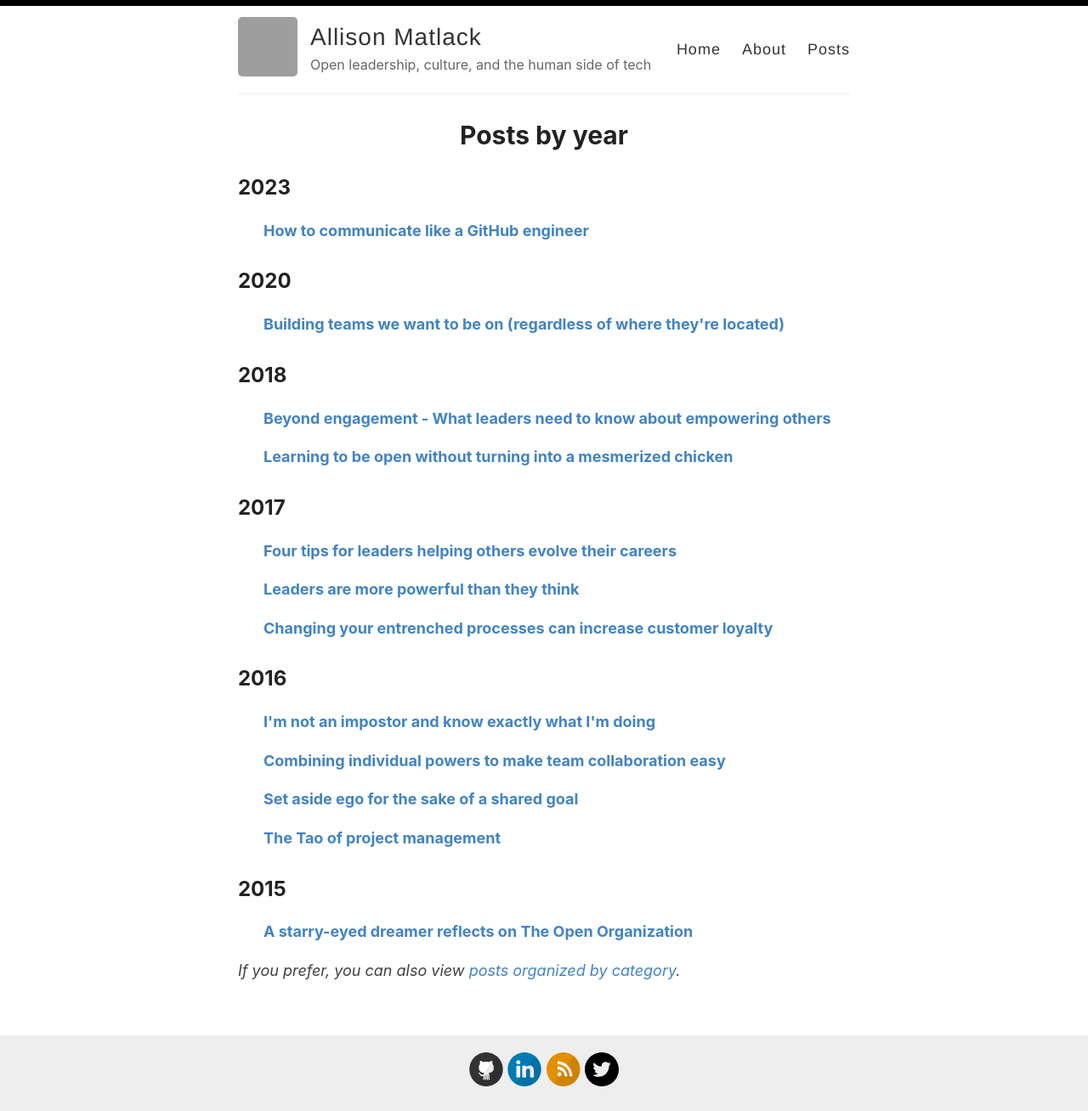
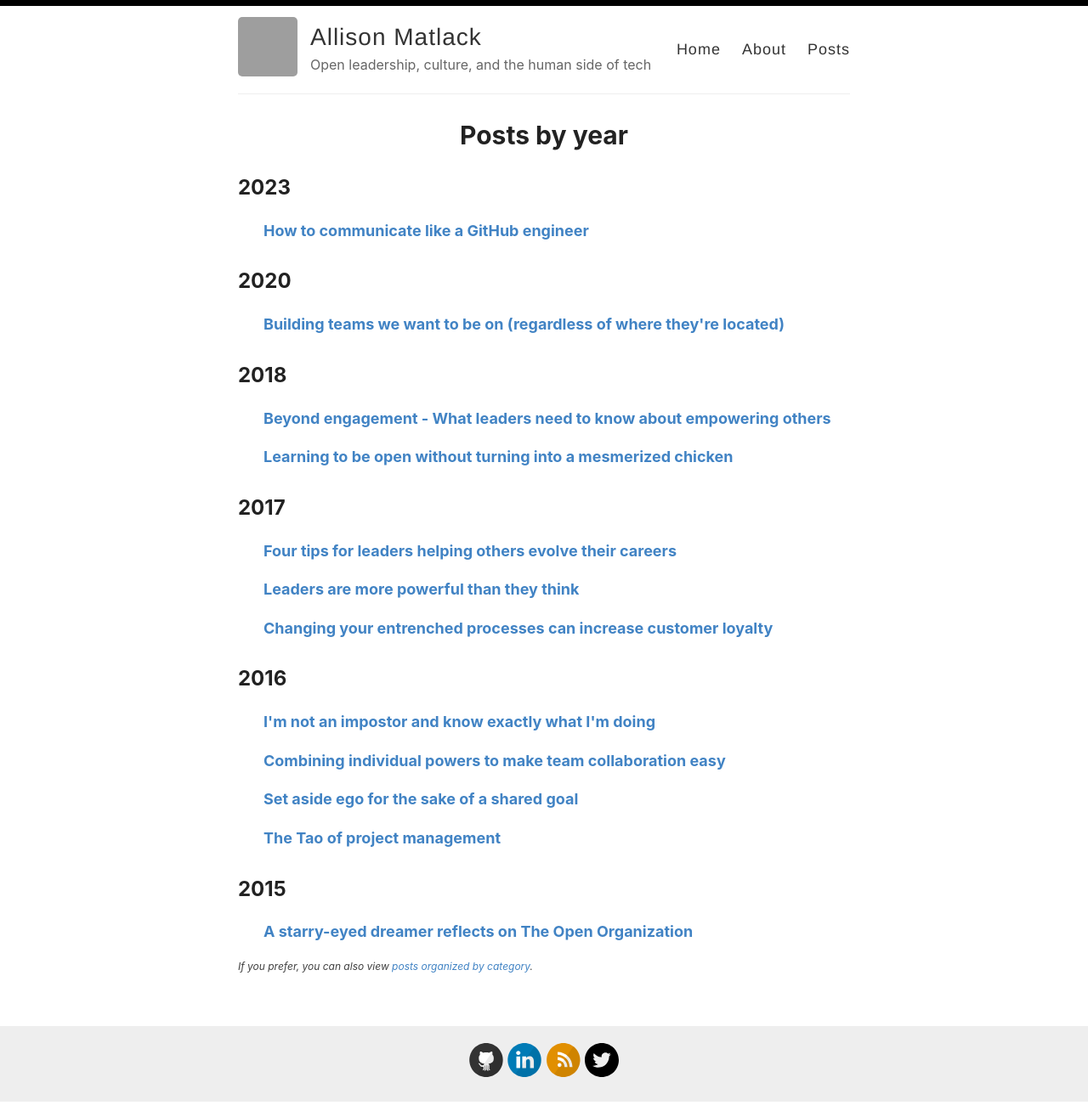
Before and after one commit to amatlack/amatlack.github.io, a Jekyll site: the page built from _pages/posts.md, in a window 1280 px wide. Shown: the whole page at 85% size. Built offline with Jekyll 4.4.1, drawn with Linux system fonts in a browser that asks for light colours; grey boxes are pictures that could not be loaded.

```diff
--- a/_pages/posts.md
+++ b/_pages/posts.md
@@ -28,6 +28,8 @@ title: Posts by year
           <p><b><a href="{{ site.baseurl }}{{ post.url }}">{% if post.title and post.title != "" %}{{post.title}}{% else %}{{post.excerpt |strip_html}}{%endif%}</a></b><!-- - {% if post.date and post.date != "" %}{{ post.date | date: "%Y-%m-%d" }}{%endif%}--></p>
           {% endfor %}
       </ul>
-    <p><em>If you prefer, you can also view <a href="{{ site.baseurl }}/categories">posts organized by category</a>.</em></p>
+    <div class="license_footer">
+    <p>If you prefer, you can also view <a href="{{ site.baseurl }}/categories">posts organized by category</a>.</p>
+    </div>
   </section>
 </div>
```
